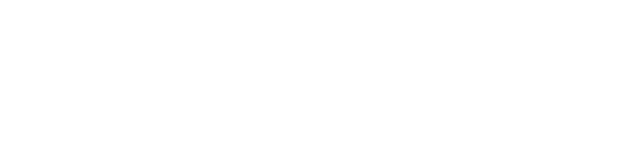
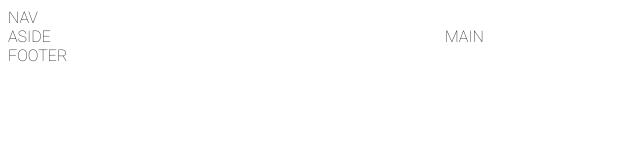
Before and after one commit to carolinalunasfarah/Desafio-LATAM_Grid, a plain HTML site: page index.html in a window 1280 px wide. Shown: the whole page, without its empty margins (0-640 px from the left). Drawn offline with Linux system fonts and the light colour scheme.

Commit message:
structure

```diff
--- a/assets/css/style.css
+++ b/assets/css/style.css
@@ -0,0 +1,33 @@
+* {
+    font-family: 'Roboto', sans-serif;
+    color: #1b1b1b;
+}
+
+/* nav */
+nav {
+    grid-area: nav;
+}
+
+/* aside */
+aside {
+    grid-area: aside;
+}
+
+/* main */
+main {
+    grid-area: main;
+}
+
+/* footer */
+footer {
+    grid-area: footer;
+}
+
+/* structure */
+.container {
+    display: grid;
+    grid-template-areas:
+    'nav nav nav'
+    'aside main main'
+    'footer footer footer';
+}
--- a/index.html
+++ b/index.html
@@ -1,14 +1,32 @@
 <!DOCTYPE html>
 <html lang="es">
-<head>
-    <meta charset="UTF-8">
-    <meta http-equiv="X-UA-Compatible" content="IE=edge">
-    <meta name="viewport" content="width=device-width, initial-scale=1.0">
-    <title>Mi Ecommerce</title>
-    <!-- css -->
-    <link rel="stylesheet" href="assets/css/style.css">
-</head>
-<body>
+    <head>
+        <meta charset="UTF-8" />
+        <meta http-equiv="X-UA-Compatible" content="IE=edge" />
+        <meta name="viewport" content="width=device-width, initial-scale=1.0" />
+        <title>My Ecommerce</title>
+        <!-- css -->
+        <link rel="stylesheet" href="assets/css/style.css" />
+        <!-- fonts -->
+        <link rel="preconnect" href="https://fonts.googleapis.com" />
+        <link rel="preconnect" href="https://fonts.gstatic.com" crossorigin />
+        <link
+            href="https://fonts.googleapis.com/css2?family=Roboto:wght@100;700&display=swap"
+            rel="stylesheet" />
+    </head>
+    <body>
+        <div class="container">
+            <!-- navbar -->
+            <nav>NAV</nav>
 
-</body>
+            <!-- aside -->
+            <aside>ASIDE</aside>
+
+            <!-- products grid -->
+            <main>MAIN</main>
+
+            <!-- footer -->
+            <footer>FOOTER</footer>
+        </div>
+    </body>
 </html>
```
Also changed, not shown: assets/img/earrings.jpg (added), assets/img/jacket.jpg (added), assets/img/perfume.jpg (added), 2 other files.
